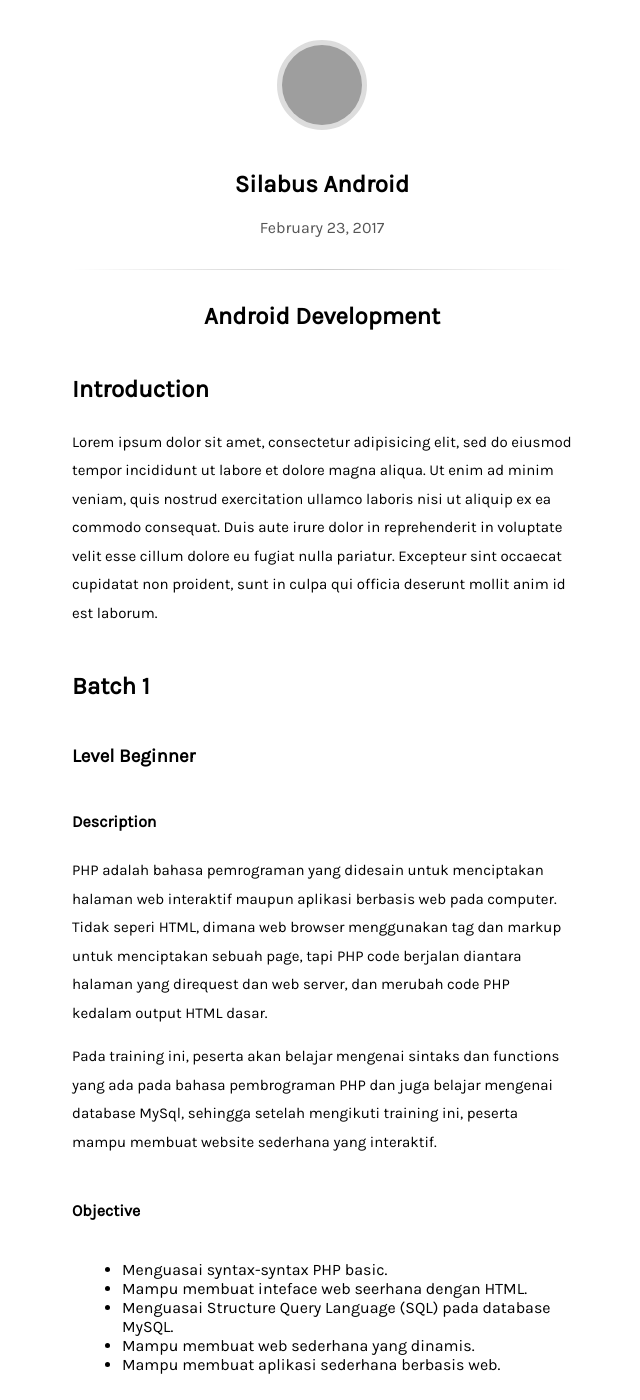
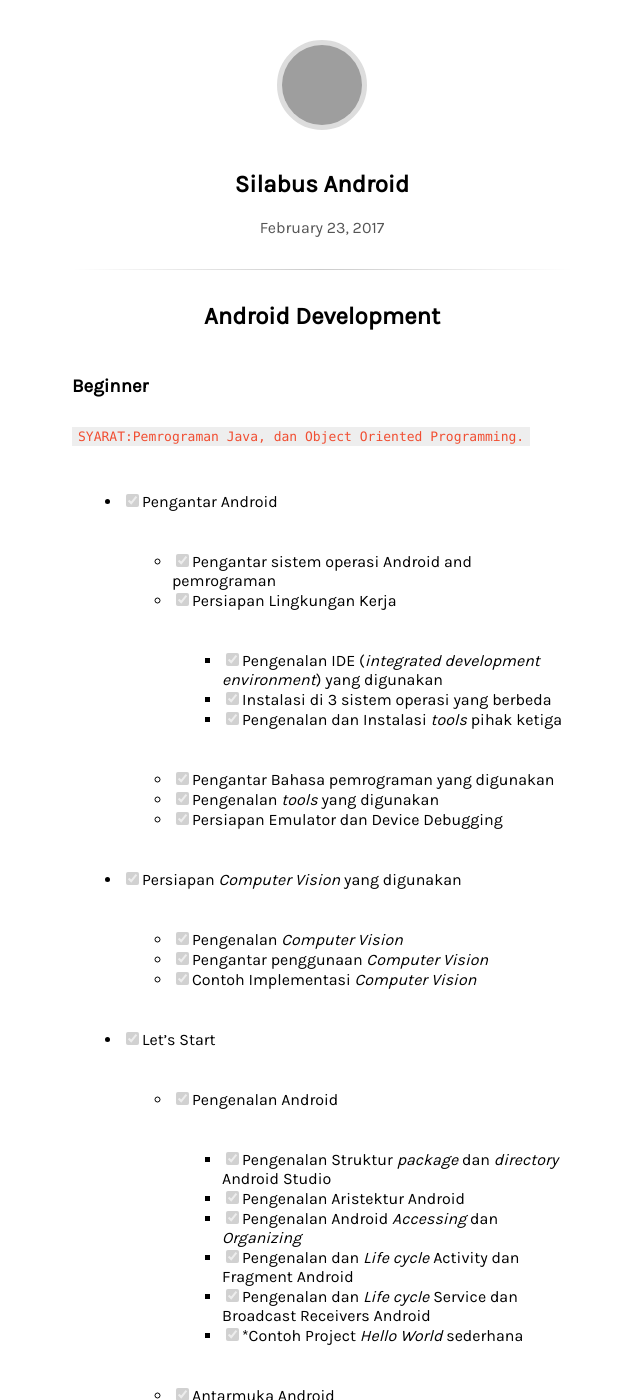
Before and after one commit to abraincode/abraincode.github.io, a Jekyll site: the page built from _posts/2017-02-23-silabus-android.md, in a window 1280 px wide and 1400 px high. Shown: the whole window, without its empty margins (318-958 px from the left). Built offline with Jekyll 4.4.1, drawn with Linux system fonts in a browser that asks for light colours; some of the changed text lies outside the part shown; grey boxes are pictures that could not be loaded.

Commit message:
update silabus android

```diff
--- a/_posts/2017-02-23-silabus-android.md
+++ b/_posts/2017-02-23-silabus-android.md
@@ -5,88 +5,102 @@
 
 <h1 style="text-align: center;"> Android Development </h1>
 
-## Introduction
 
-Lorem ipsum dolor sit amet, consectetur adipisicing elit, sed do eiusmod tempor incididunt ut labore et dolore magna aliqua. Ut enim ad minim veniam, quis nostrud exercitation ullamco laboris nisi ut aliquip ex ea commodo consequat. Duis aute irure dolor in reprehenderit in voluptate velit esse cillum dolore eu fugiat nulla pariatur. Excepteur sint occaecat cupidatat non proident, sunt in culpa qui officia deserunt mollit anim id est laborum.
-## Batch 1
+### Beginner
 
-### Level Beginner
+`SYARAT:Pemrograman Java, dan Object Oriented Programming.`
+- [x] Pengantar Android
+  - [x] Pengantar sistem operasi Android and pemrograman
+  - [x] Persiapan Lingkungan Kerja
+    - [x] Pengenalan IDE (_integrated development environment_) yang digunakan
+    - [x] Instalasi di 3 sistem operasi yang berbeda
+    - [x] Pengenalan dan Instalasi _tools_ pihak ketiga
+  - [x] Pengantar Bahasa pemrograman yang digunakan
+  - [x] Pengenalan _tools_ yang digunakan
+  - [x] Persiapan Emulator dan Device Debugging
+- [x] Persiapan _Computer Vision_ yang digunakan
+  - [x] Pengenalan _Computer Vision_
+  - [x] Pengantar penggunaan _Computer Vision_
+  - [x] Contoh Implementasi _Computer Vision_
+- [x] Let's Start
+  - [x] Pengenalan Android
+    - [x] Pengenalan Struktur _package_ dan _directory_ Android Studio
+    - [x] Pengenalan Aristektur Android
+    - [x] Pengenalan Android _Accessing_ dan _Organizing_
+    - [x] Pengenalan dan _Life cycle_ Activity dan Fragment Android
+    - [x] Pengenalan dan _Life cycle_ Service dan Broadcast Receivers Android
+    - [x] *Contoh Project _Hello World_ sederhana
+  - [x] Antarmuka Android
+    - [x] Pengenalan XML
+    - [x] Pengenalan dan Pengaturan UI Layout
+      - [x] Linearlayout
+      - [x] Relativelayout
+      - [x] Framelayout
+      - [x] Constraintlayout
+    - [x] Pengelolaan Component Controls
+      - [x] Pengenalan
+        - [x] Recyclerview
+        - [x] Cardview
+        - [x] Textview
+        - [x] Edittext
+        - [x] more . . .
+      - [x] Pengenalan View Injection
+    - [x] Implementasi Component Event Handling
+    - [x] Gaya dan Tema Aplikasi
+    - [x] Kustomisasi Komponen
+    - [x] *Contoh Project _Login & Logout_ sederhana
+  - [ ] Pengenalan dan Implementasi Komponen
+    - [ ] Notification
+    - [ ] Alert Dialoges
+    - [ ] Camera dan Gallery
+    - [ ] Internet Request
+    - [ ] GPS Location
+    - [ ] Runtime Permission
+  - [ ] Data Penyimpanan
+    - [ ] Pengantar Database
+    - [ ] Macam-macam Database
+      - [ ] (SQL) SQLite
+      - [ ] (NoSQL) Realm
+      - [ ] SharedPreferences
+    - [ ] *Contoh Implementasi Sederhana Database
+  - [ ] **Final Project**
+    - Aplikasi Catatan (Note App) dilengkapi autentikasi user login dan menggunakan Realm.
 
-#### Description
-PHP adalah bahasa pemrograman yang didesain untuk menciptakan halaman web interaktif maupun aplikasi berbasis web pada computer. Tidak seperi HTML, dimana web browser menggunakan tag dan markup untuk menciptakan sebuah page, tapi PHP code berjalan diantara halaman yang direquest dan web server, dan merubah code PHP kedalam output HTML dasar.
 
-Pada training ini, peserta akan belajar mengenai sintaks dan functions yang ada pada bahasa pembrograman PHP dan juga belajar mengenai database MySql, sehingga setelah mengikuti training ini, peserta mampu membuat website sederhana yang interaktif.
 
-#### Objective
-- Menguasai syntax-syntax PHP basic.
-- Mampu membuat inteface web seerhana dengan HTML.
-- Menguasai Structure Query Language (SQL) pada database MySQL.
-- Mampu membuat web sederhana yang dinamis.
-- Mampu membuat aplikasi sederhana berbasis web.
+### Intermediate
 
-#### System Requirements
-Mampu Mengoperasikan Komputer
+`SYARAT:Pemrograman Java, dan Object Oriented Programming, pemrograman PHP menengah.`
 
-#### Schedule
-
-| Pertemuan |         Materi        |
-|:---------:|:---------------------:|
-|     1     | Git                   |
-|     2     | Git                   |
-|     3     | HTML, CSS, JavaScript |
-|     4     | PHP Fundamental       |
-|     5     | PHP Fundamental       |
-|     6     | PHP Function          |
-|     7     | OOP PHP               |
-|     8     | OOP PHP               |
-|     9     | PHP MySQL             |
-|     10    | PHP MySQL             |
-
-#### Final Result
-
-<p style="text-align: center;"> Create awesome App with PHP & MySQL </p>
-
-![Final](https://cloud.githubusercontent.com/assets/13671268/23339108/b8e7b0a4-fc4d-11e6-91a4-49d064e95360.PNG)
-
-<div class="divider"></div>
-
-## Batch 2
-
-### Level Intermediate
-
-#### Description
-Laravel merupakan framework PHP yang dirancang untuk membangun situs web dengan teknik pengembangan yang mudah dipahami karena mengikuti pola MVC (Model View Controller).
-
-Pada training ini diharapkan mampu membantu meningkatkan kemampuan dan kinerja peserta dalam memperbaharui dan membangun website yang lebih mudah dan cepat, serta memiliki kinerja akses yang cepat.
-
-#### System Requirements
-PHP Fundamental
-
-#### Schedule
-
-| Pertemuan |                             Materi                            |
-|:---------:|:-------------------------------------------------------------:|
-|     11    | MVC Software Design Pattern & Introducing to Laravel          |
-|     12    | Managing Project Controllers, Layout, Views, and Other Assets |
-|     13    | Introducing Laravel Models                                    |
-|     14    | Model Relations, Scopes, and Other Advanced Features          |
-|     15    | Integrating Web Forms                                         |
-|     16    | Introducing Middleware                                        |
-|     17    | Authenticating and Managing Users                             |
-|     18    | Deploying, Optimizing and Maintaining Application             |
-|     19    | Creating a Restricted Administration Console                  |
-|     20    | Introducing Lumen & Events                                    |
-
-#### Final Result
-
-<p style="text-align: center;"> Create awesome App with PHP & MySQL </p>
-
-![Final](https://cloud.githubusercontent.com/assets/13671268/23339108/b8e7b0a4-fc4d-11e6-91a4-49d064e95360.PNG)
-
-<div class="divider"></div>
-
-## References
-- [HTML](https://www.w3schools.com/html/default.asp)
-- [CSS](https://www.w3schools.com/css/default.asp)
-- [JavaScript](https://www.w3schools.com/js/default.asp)
-- [PHP](https://www.w3schools.com/php/)
+Secara garis besar, di buku ini akan membahas hal-hal berikut:
+- [ ] Android Pattern
+  - [ ] MVP beserta contoh implementasi
+  - [ ] MVVM beserta contoh implementasi
+  - [ ] *_Refactoring_ project menggunakan arsitektur MVP
+- [ ] ReactiveX Pattern
+- [ ] Network Communication
+    - [ ] Server Interactive
+      - [ ] Pengenalan API dan _Life cycle_ network communicator
+      - [ ] Membuat web services sederhana
+    - [ ] Client Request
+      - [ ] Retrofit dan okhttp
+      - [ ] Volley
+      - [ ] Object Parsing
+        - [ ] Jackson
+        - [ ] Gson
+- [ ] Connection and Data Handling
+- [ ] Dependency Injection
+- [ ] Pengenalan Cloud Services
+  - [ ] Pengenalan Firebase
+  - [ ] Crash Reporting
+  - [ ] *Contoh impelemntasi sederhana
+- [ ] Pengenalan dan contoh implementasi TTD
+  - [ ] Junit4
+  - [ ] Espresso
+  - [ ] Mockito
+- [ ] Membuat Library sederhana
+- [ ] **Final Project**
+  - Movie app menggunakan API dari [themoviedb.org](themoviedb.org) dengan kriteria sebagai berikut:
+    - Menggunakan MVP Pattern
+    - Implementasi Rx architecture
+    - Menggunakan Retrofit dan gson
```
